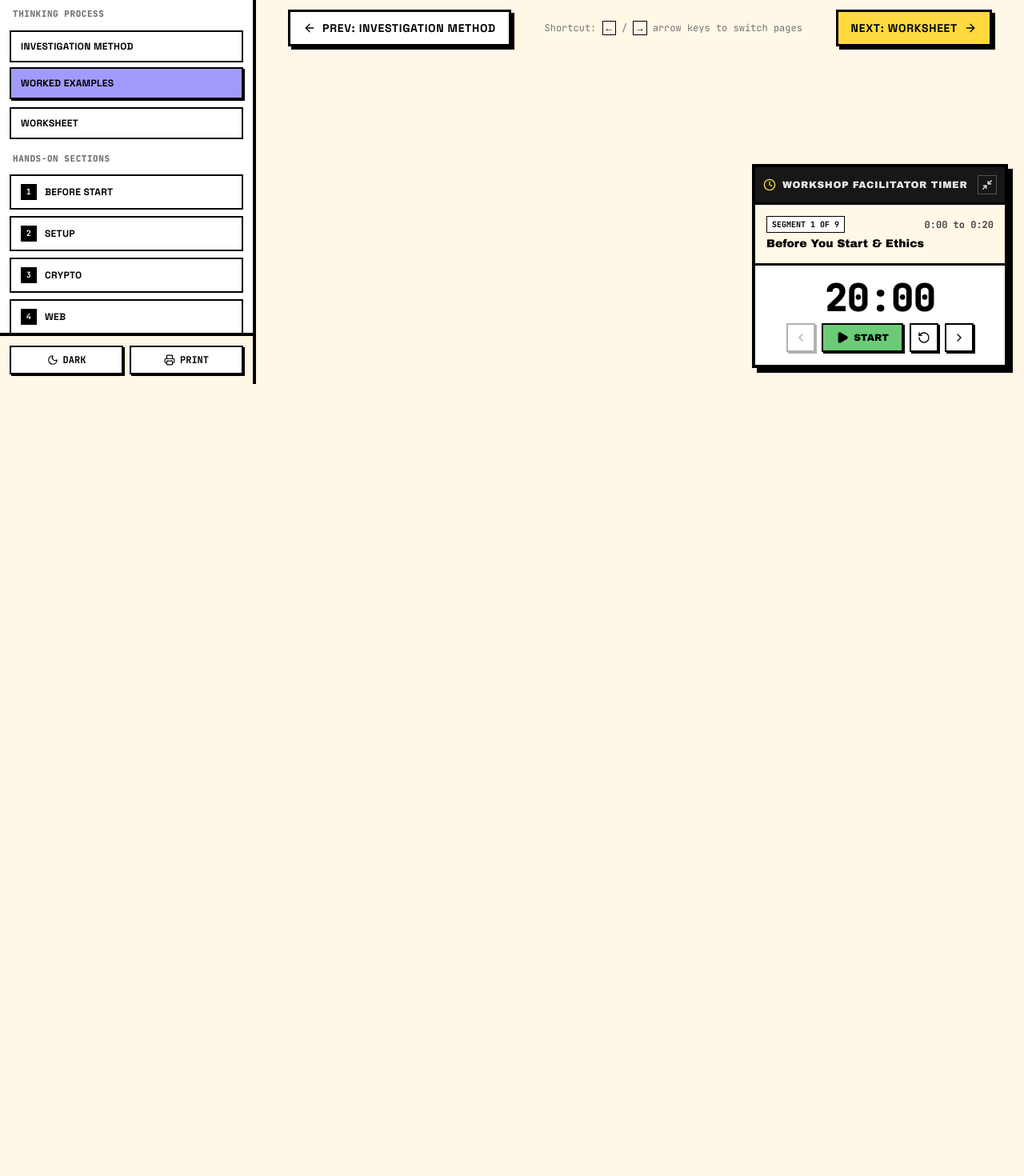
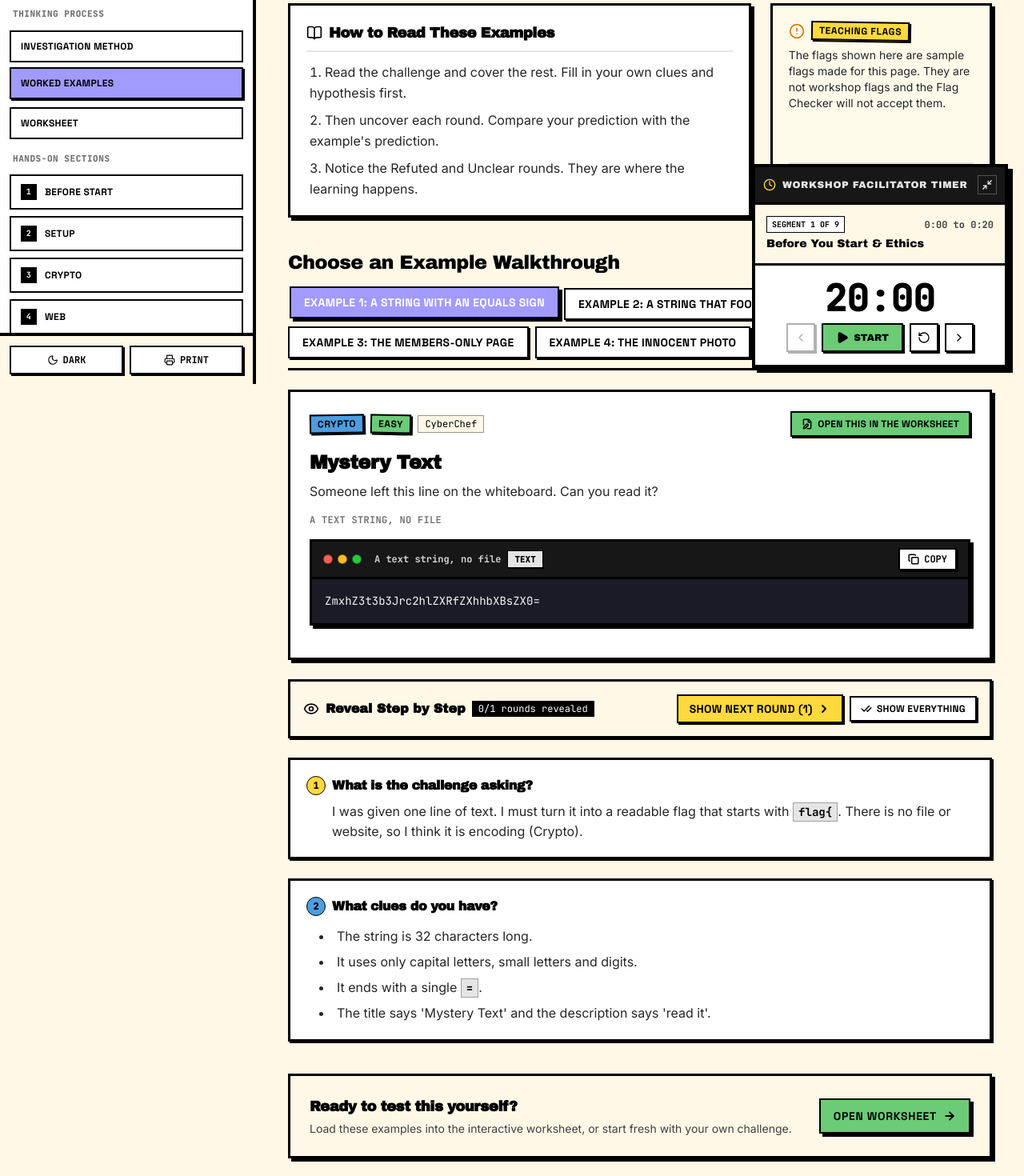
Before and after one commit to Krishna-Techstar/CTF-Workshop, a React (Vite) app: page /#/method-examples in a window 1280 px wide. Shown: the part 320-1790 px from the top of the page at 80% size. Before the commit the page ends 800 px from the top, so only its background shows below. Built offline with nearby package versions, Linux system fonts and the light colour scheme.

Commit message:
feat(phase-4): worked examples page with interactive step-by-step viewer

```diff
--- a/src/pages/MethodExamples.jsx
+++ b/src/pages/MethodExamples.jsx
@@ -1,24 +1,182 @@
-import React from 'react';
+import React, { useState, useRef } from 'react';
+import { Link } from 'react-router-dom';
 import PageHeader from '../components/PageHeader';
 import PageNav from '../components/PageNav';
-import { examplesPageContent } from '../content/method';
+import RichText from '../components/RichText';
+import Sticker from '../components/Sticker';
+import ExampleViewer from '../components/ExampleViewer';
+import { examplesPageContent, WORKED_EXAMPLES } from '../content/method';
+import { FileEdit, BookOpen, AlertCircle, CheckCircle, ArrowRight } from 'lucide-react';
 
 export default function MethodExamples() {
+  const content = examplesPageContent;
+  const [activeTabId, setActiveTabId] = useState(WORKED_EXAMPLES[0]?.id || 'ex-base64');
+  const tabRefs = useRef({});
+
+  const activeExample = WORKED_EXAMPLES.find((ex) => ex.id === activeTabId) || WORKED_EXAMPLES[0];
+
+  const handleKeyDown = (e, index) => {
+    const total = WORKED_EXAMPLES.length;
+    let nextIndex = index;
+
+    if (e.key === 'ArrowRight') {
+      nextIndex = (index + 1) % total;
+    } else if (e.key === 'ArrowLeft') {
+      nextIndex = (index - 1 + total) % total;
+    } else if (e.key === 'Home') {
+      nextIndex = 0;
+    } else if (e.key === 'End') {
+      nextIndex = total - 1;
+    } else {
+      return;
+    }
+
+    e.preventDefault();
+    const nextId = WORKED_EXAMPLES[nextIndex].id;
+    setActiveTabId(nextId);
+    if (tabRefs.current[nextId]) {
+      tabRefs.current[nextId].focus();
+    }
+  };
+
   return (
-    <div className="max-w-5xl mx-auto page-fade-in pb-16">
+    <div className="space-y-10">
+      {/* Page Header */}
       <PageHeader
-        title={examplesPageContent.title}
-        time={examplesPageContent.time}
-        tagText={examplesPageContent.tag}
+        title={content.title}
+        time={content.time}
+        tagText={content.tag}
         accentColor="bg-brutal-purple"
       >
-        <p className="font-bold text-base sm:text-lg mb-0 text-black">
-          {examplesPageContent.goal}
+        <p className="font-semibold text-base sm:text-lg">
+          <strong>Goal:</strong> <RichText>{content.goal}</RichText>
         </p>
       </PageHeader>
+
+      {/* How to Read & Sample Flag Note */}
+      <div className="grid grid-cols-1 md:grid-cols-3 gap-6">
+        {/* How to read this page */}
+        <div className="md:col-span-2 p-5 bg-white dark:bg-brutal-cardDark border-3 border-black dark:border-white shadow-brutal dark:shadow-brutal-dark">
+          <div className="flex items-center gap-2 mb-3 pb-2 border-b-2 border-black/10 dark:border-white/10">
+            <BookOpen className="w-5 h-5 text-black dark:text-brutal-yellow" />
+            <h3 className="font-heading font-extrabold text-base sm:text-lg text-black dark:text-white">
+              How to Read These Examples
+            </h3>
+          </div>
+          <ol className="list-decimal list-inside space-y-2 text-sm sm:text-base text-neutral-800 dark:text-neutral-200 font-sans">
+            {content.howToRead.map((item, idx) => (
+              <li key={idx} className="leading-relaxed pl-1">
+                <RichText>{item}</RichText>
+              </li>
+            ))}
+          </ol>
+        </div>
+
+        {/* Sample Flag Notice */}
+        <div className="p-5 bg-amber-50 dark:bg-amber-950/30 border-3 border-black dark:border-white shadow-brutal dark:shadow-brutal-dark flex flex-col justify-between">
+          <div>
+            <div className="flex items-center gap-2 mb-2">
+              <AlertCircle className="w-5 h-5 text-amber-600 dark:text-amber-400" />
+              <Sticker color="yellow" size="sm" rotate={1}>
+                TEACHING FLAGS
+              </Sticker>
+            </div>
+            <p className="text-xs sm:text-sm text-neutral-800 dark:text-neutral-200 font-sans leading-relaxed">
+              <RichText>{content.note}</RichText>
+            </p>
+          </div>
+
+          <div className="mt-4 pt-3 border-t-2 border-black/10 dark:border-white/10">
+            <Link
+              to={content.trySamePath || '/worksheet'}
+              className="inline-flex items-center gap-1.5 text-xs font-mono font-bold text-black dark:text-white hover:underline"
+            >
+              <FileEdit className="w-3.5 h-3.5" />
+              Try your own challenge in the Worksheet &rarr;
+            </Link>
+          </div>
+        </div>
+      </div>
+
+      {/* Accessible Tablist */}
+      <div className="space-y-4">
+        <div className="flex items-center justify-between gap-3">
+          <h2 className="font-heading text-xl sm:text-2xl text-black dark:text-white">
+            Choose an Example Walkthrough
+          </h2>
+          <span className="font-mono text-xs text-neutral-500 hidden sm:inline">
+            Use <kbd className="px-1 border border-black bg-cream text-black">←</kbd> / <kbd className="px-1 border border-black bg-cream text-black">→</kbd> to navigate tabs
+          </span>
+        </div>
+
+        {/* Tab buttons */}
+        <div
+          role="tablist"
+          aria-label="Worked examples"
+          className="flex flex-wrap gap-2 border-b-3 border-black dark:border-white pb-3"
+        >
+          {WORKED_EXAMPLES.map((ex, idx) => {
+            const isActive = ex.id === activeTabId;
+            return (
+              <button
+                key={ex.id}
+                ref={(el) => (tabRefs.current[ex.id] = el)}
+                role="tab"
+                type="button"
+                id={`tab-${ex.id}`}
+                aria-selected={isActive}
+                aria-controls={`tabpanel-${ex.id}`}
+                tabIndex={isActive ? 0 : -1}
+                onClick={() => setActiveTabId(ex.id)}
+                onKeyDown={(e) => handleKeyDown(e, idx)}
+                className={`px-4 py-2 font-display font-extrabold text-xs sm:text-sm uppercase tracking-wide border-2 border-black dark:border-white transition-all select-none ${
+                  isActive
+                    ? 'bg-brutal-purple text-white shadow-brutal dark:shadow-brutal-dark translate-x-0.5 -translate-y-0.5'
+                    : 'bg-white dark:bg-neutral-800 text-black dark:text-white hover:bg-neutral-100 dark:hover:bg-neutral-700 shadow-brutal-sm'
+                }`}
+              >
+                <span>{ex.title}</span>
+              </button>
+            );
+          })}
+        </div>
+
+        {/* Tab Panel */}
+        {activeExample && (
+          <div
+            role="tabpanel"
+            id={`tabpanel-${activeExample.id}`}
+            aria-labelledby={`tab-${activeExample.id}`}
+            className="focus:outline-none"
+          >
+            <ExampleViewer example={activeExample} />
+          </div>
+        )}
+      </div>
+
+      {/* Callout Link to Worksheet */}
+      <div className="p-6 bg-cream dark:bg-neutral-900 border-3 border-black dark:border-white shadow-brutal dark:shadow-brutal-dark flex flex-col sm:flex-row items-center justify-between gap-4">
+        <div>
+          <h3 className="font-heading font-extrabold text-lg text-black dark:text-white mb-1">
+            Ready to test this yourself?
+          </h3>
+          <p className="text-sm text-neutral-700 dark:text-neutral-300 font-sans">
+            Load these examples into the interactive worksheet, or start fresh with your own challenge.
+          </p>
+        </div>
+        <Link
+          to="/worksheet"
+          className="inline-flex items-center gap-2 px-4 py-2.5 font-display font-black text-sm uppercase tracking-wider bg-brutal-green text-black border-2 border-black dark:border-white shadow-brutal hover:translate-x-0.5 hover:translate-y-0.5 hover:shadow-none transition-all shrink-0"
+        >
+          <span>Open Worksheet</span>
+          <ArrowRight className="w-4 h-4 stroke-[3]" />
+        </Link>
+      </div>
+
+      {/* Page Navigation */}
       <PageNav
-        prev={{ label: "Investigation Method", path: "/method" }}
-        next={{ label: "Worksheet", path: "/worksheet" }}
+        prev={{ label: 'Investigation Method', path: '/method' }}
+        next={{ label: 'Worksheet', path: '/worksheet' }}
       />
     </div>
   );
```
